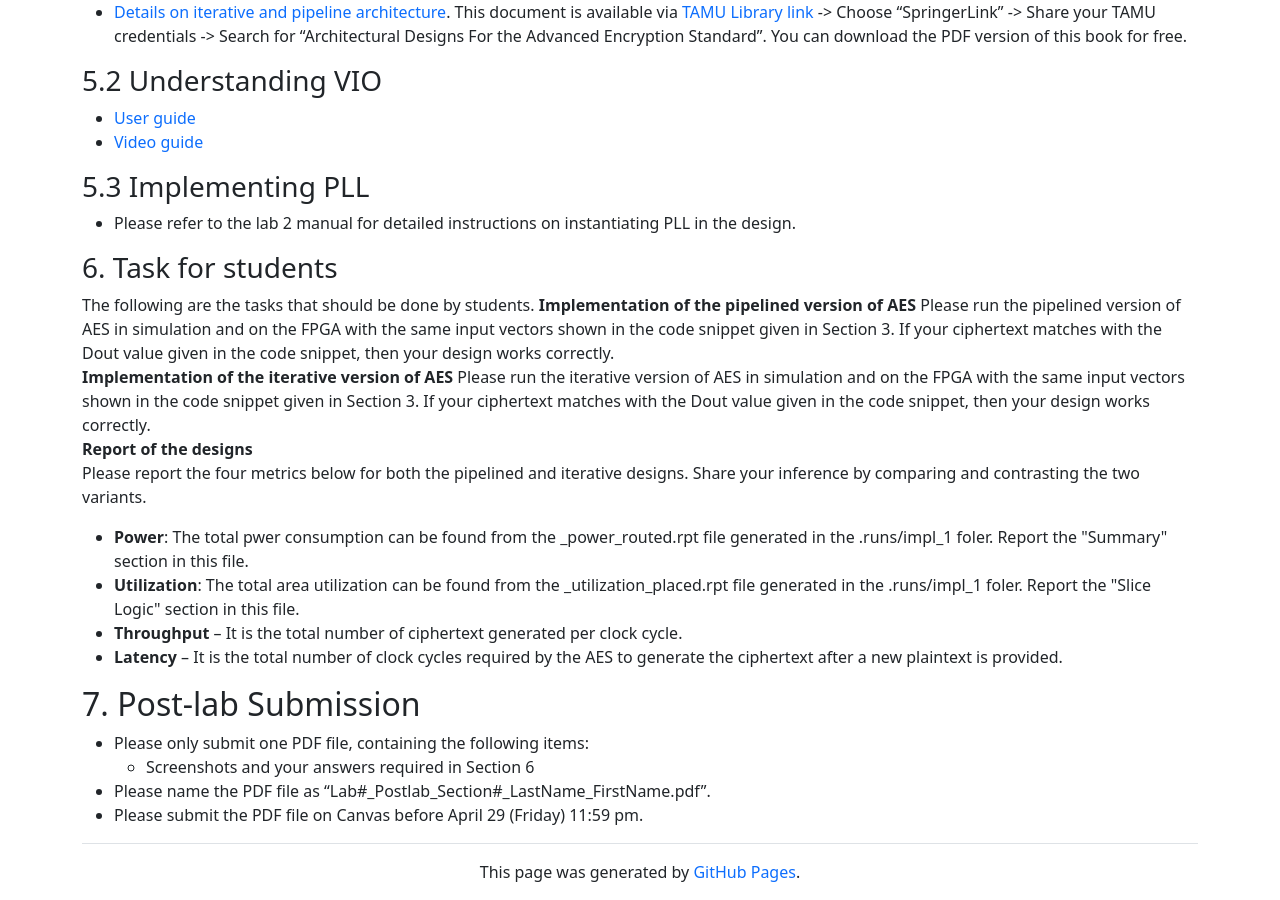
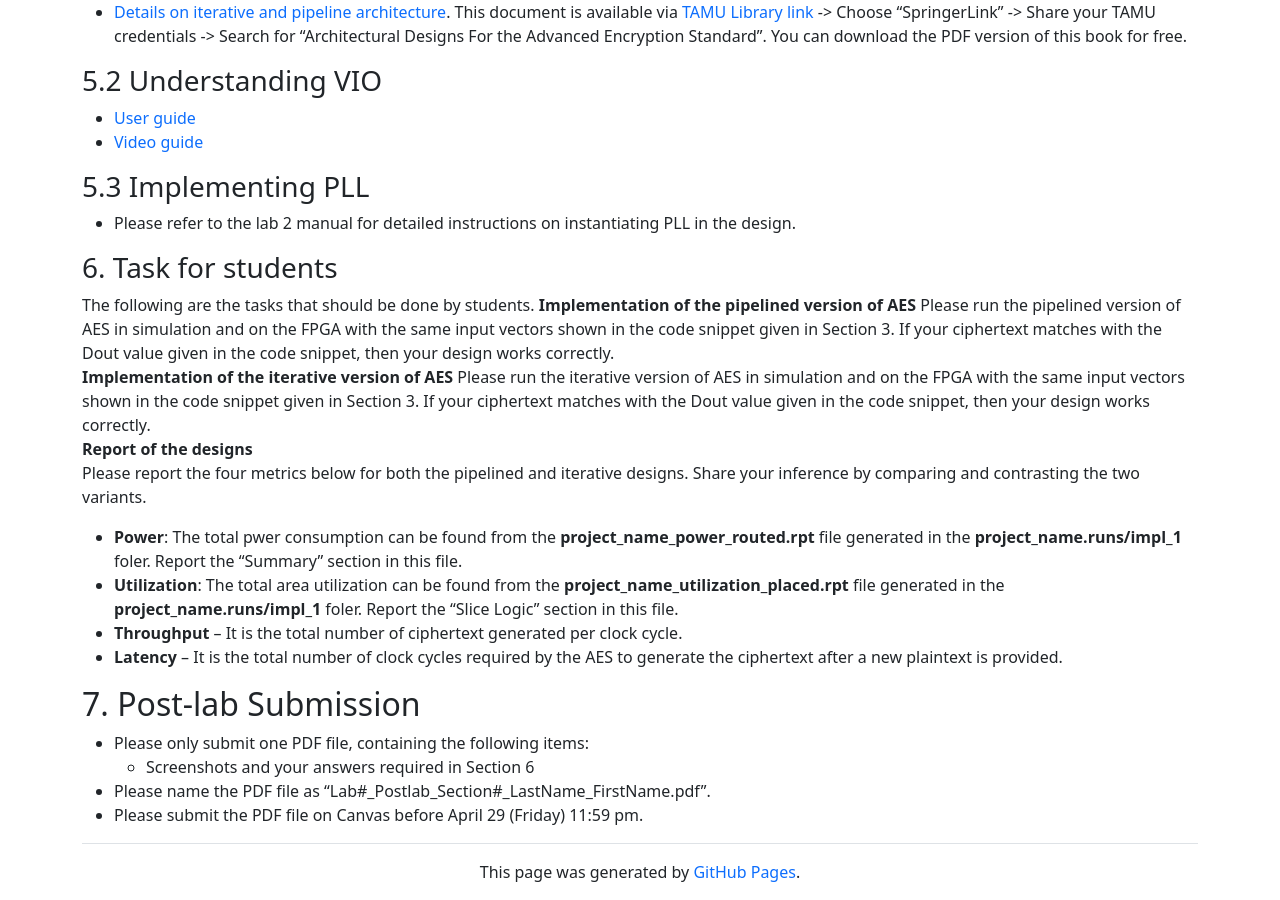
Before and after one commit to hailiangh/hailiangh.github.io, a Jekyll site: the page built from TA/ECEN689_Spring2022/labX_manual.md, in a window 1280 px wide and 900 px high, scrolled down 10064 px. Built offline with Jekyll 4.4.1, drawn with Linux system fonts in a browser that asks for light colours.

Commit message:
Update labX_manual.md

```diff
--- a/TA/ECEN689_Spring2022/labX_manual.md
+++ b/TA/ECEN689_Spring2022/labX_manual.md
@@ -114,8 +114,8 @@ Please run the pipelined version of AES in simulation and on the FPGA with the s
 Please run the iterative version of AES in simulation and on the FPGA with the same input vectors shown in the code snippet given in Section 3. If your ciphertext matches with the Dout value given in the code snippet, then your design works correctly.
 **Report of the designs**
 Please report the four metrics below for both the pipelined and iterative designs. Share your inference by comparing and contrasting the two variants.
-- **Power**: The total pwer consumption can be found from the <project_name>_power_routed.rpt file generated in the <project_name>.runs/impl_1 foler. Report the "Summary" section in this file.
-- **Utilization**: The total area utilization can be found from the  <project_name>_utilization_placed.rpt file generated in the <project_name>.runs/impl_1 foler. Report the "Slice Logic" section in this file.
+- **Power**: The total pwer consumption can be found from the **project_name_power_routed.rpt** file generated in the **project_name.runs/impl_1** foler. Report the "Summary" section in this file.
+- **Utilization**: The total area utilization can be found from the **project_name_utilization_placed.rpt** file generated in the **project_name.runs/impl_1** foler. Report the "Slice Logic" section in this file.
 - **Throughput** – It is the total number of ciphertext generated per clock cycle.
 - **Latency** – It is the total number of clock cycles required by the AES to generate the ciphertext after a new plaintext is provided.
 
```
